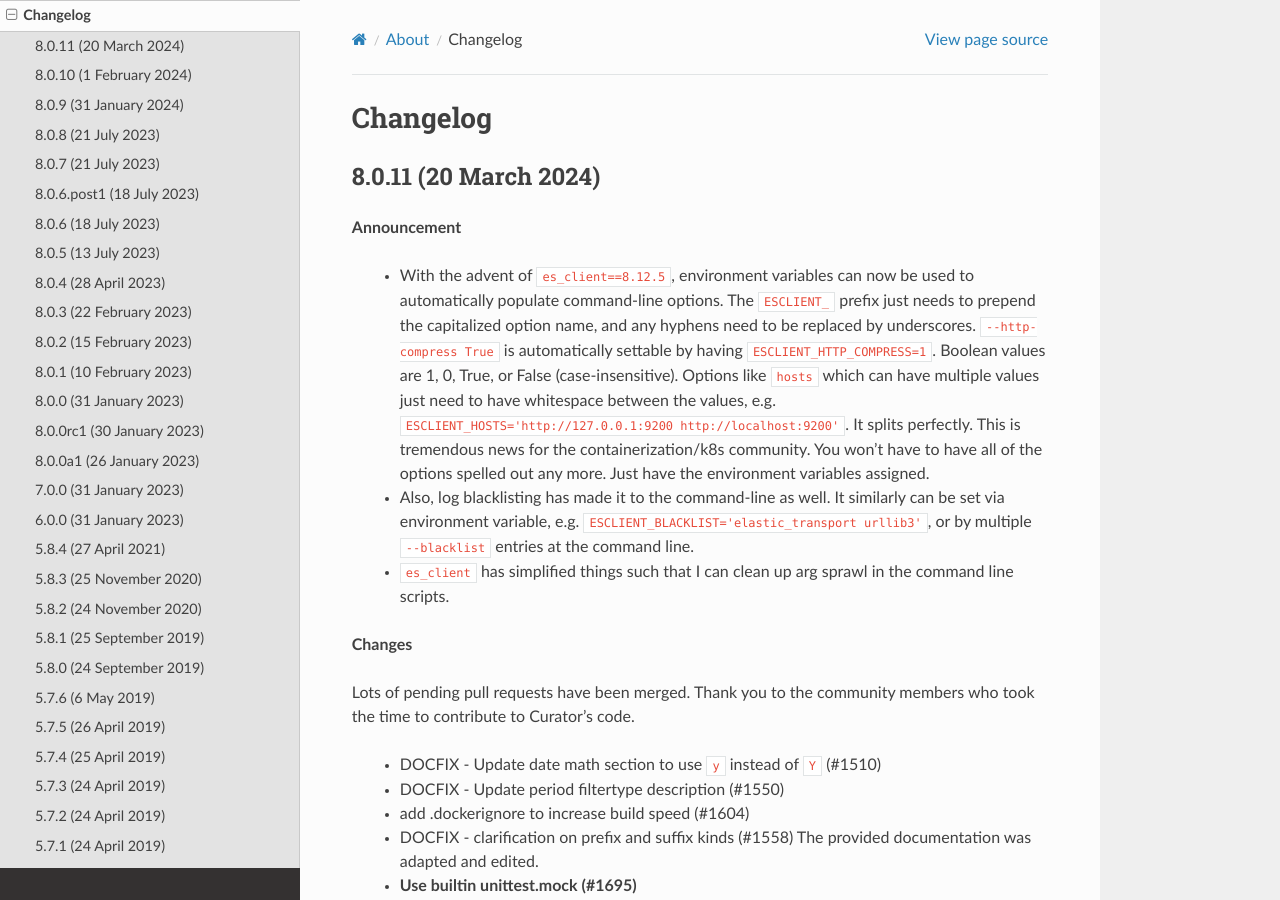
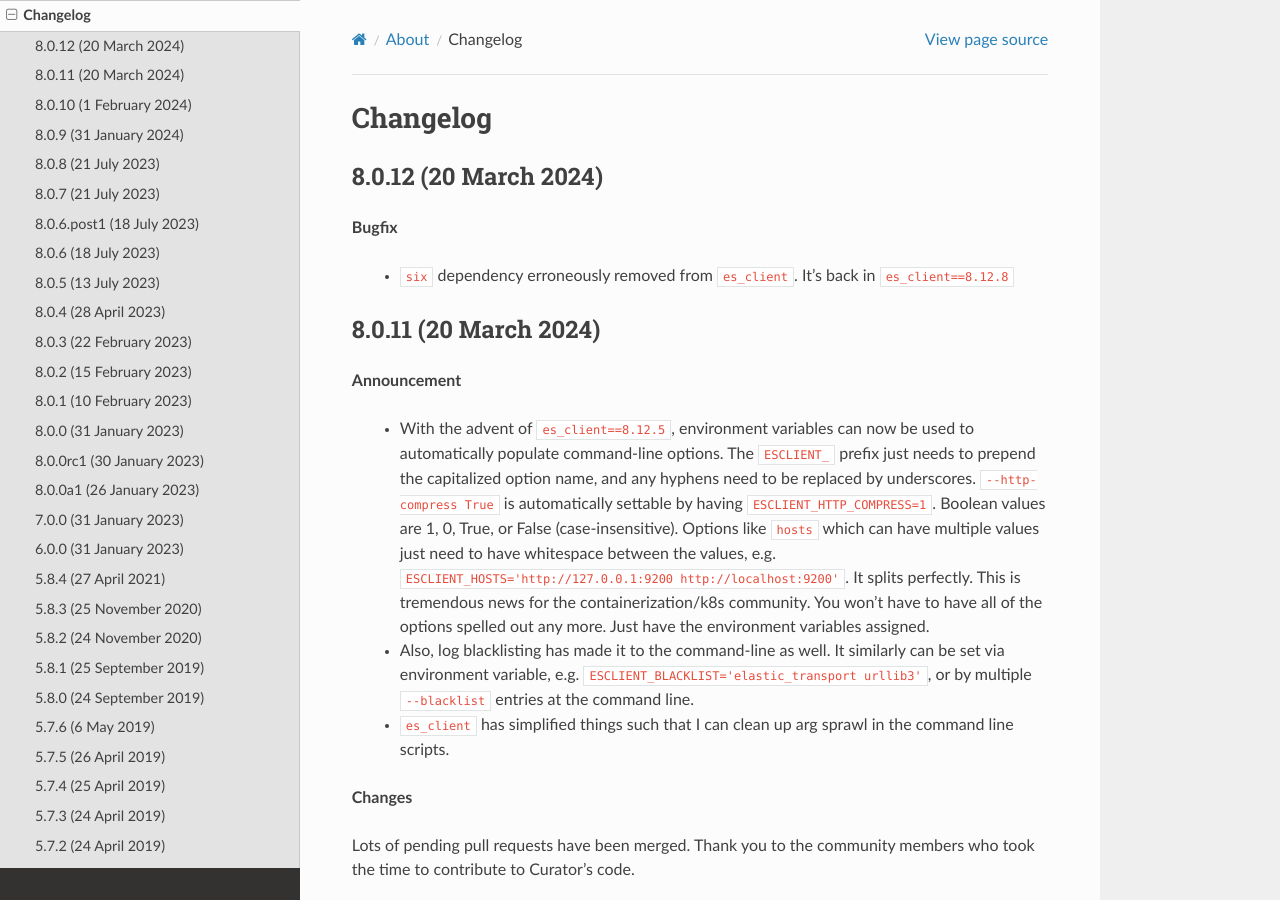
Before and after one commit to elastic/curator, a Sphinx documentation site: the page built from docs/Changelog.rst, in a window 1280 px wide and 900 px high. Built offline with Sphinx 7.4.7 and the Read the Docs theme 2.0.0, drawn with Linux system fonts in a browser that asks for light colours.

Commit message:
Release 8.0.12

```diff
--- a/curator/_version.py
+++ b/curator/_version.py
@@ -1,2 +1,2 @@
 """Curator Version"""
-__version__ = '8.0.11'
+__version__ = '8.0.12'
--- a/docs/Changelog.rst
+++ b/docs/Changelog.rst
@@ -2,6 +2,13 @@
 
 Changelog
 =========
+
+8.0.12 (20 March 2024)
+----------------------
+
+**Bugfix**
+
+  * ``six`` dependency erroneously removed from ``es_client``. It's back in ``es_client==8.12.8``
 
 8.0.11 (20 March 2024)
 ----------------------
--- a/docs/conf.py
+++ b/docs/conf.py
@@ -72,8 +72,8 @@ if not on_rtd:  # only import and set the theme if we're building docs locally
 
 intersphinx_mapping = {
 	'python': ('https://docs.python.org/3.11', None),
-    'es_client': ('https://es-client.readthedocs.io/en/v8.12.4', None),
-	'elasticsearch8': ('https://elasticsearch-py.readthedocs.io/en/v8.12.0', None),
+    'es_client': ('https://es-client.readthedocs.io/en/v8.12.8', None),
+	'elasticsearch8': ('https://elasticsearch-py.readthedocs.io/en/v8.12.1', None),
     'voluptuous': ('http://alecthomas.github.io/voluptuous/docs/_build/html', None),
     'click': ('https://click.palletsprojects.com/en/8.1.x', None),
 }
--- a/pyproject.toml
+++ b/pyproject.toml
@@ -28,7 +28,7 @@ keywords = [
     'index-expiry'
 ]
 dependencies = [
-    "es_client==8.12.6"
+    "es_client==8.12.8"
 ]
 
 [project.optional-dependencies]
```
Also changed, not shown: 1 other file.
